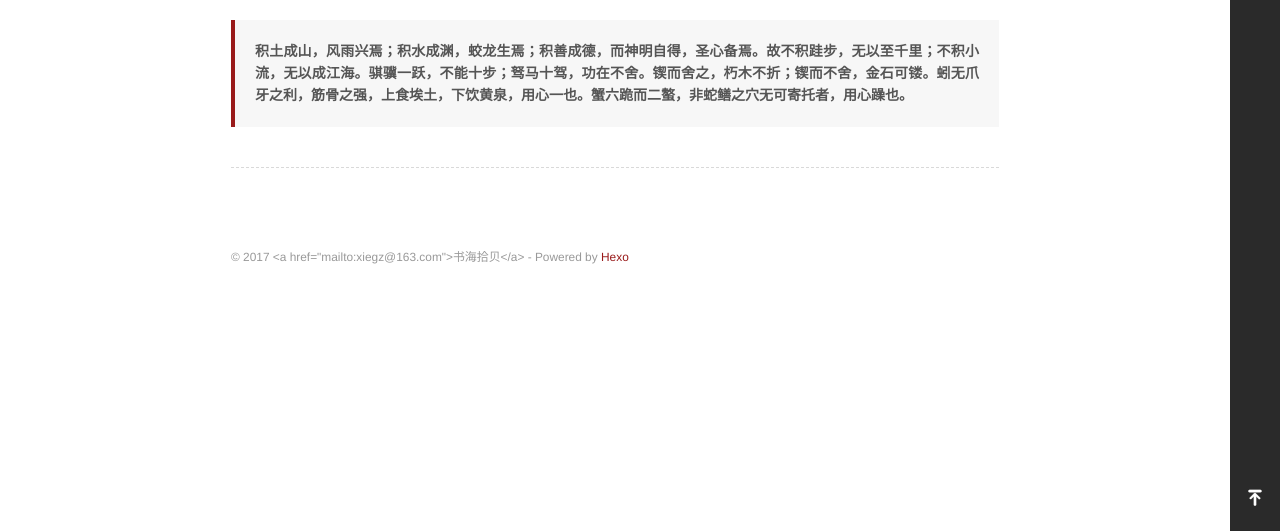
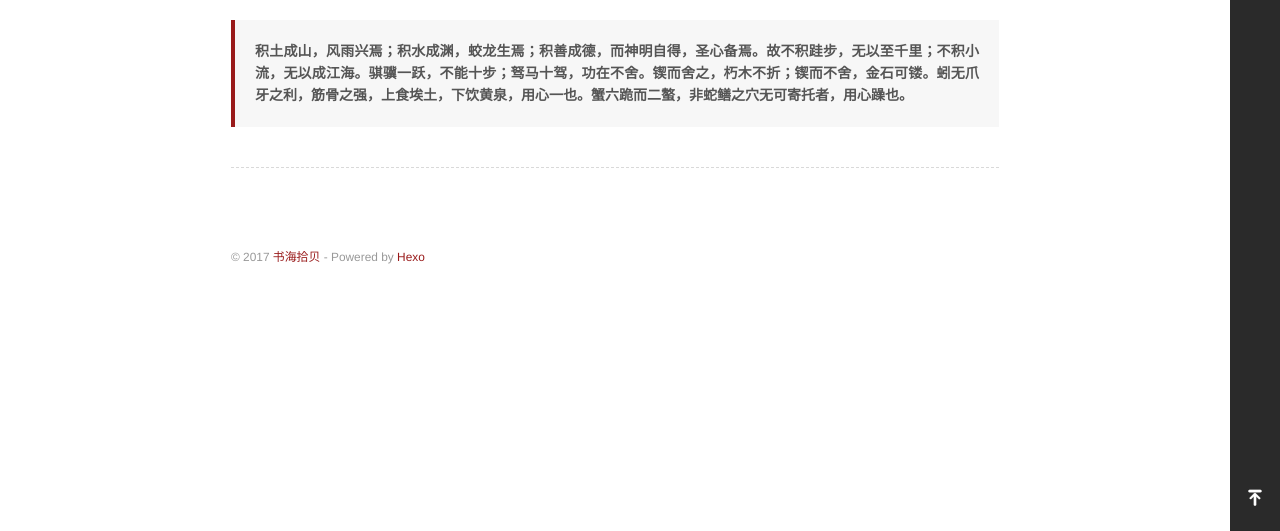
Before and after one commit to JackieAlb/JackieAlb.github.io, a plain HTML site: page 2017/10/17/20171017-beginning/index.html in a window 1280 px wide. Shown: the part 269-800 px from the top of the page. Drawn offline with nearby package versions, Linux system fonts and the light colour scheme.

Commit message:
Site updated: 2017-10-17 16:03:20

```diff
--- a/2017/10/17/20171017-beginning/index.html
+++ b/2017/10/17/20171017-beginning/index.html
@@ -94,7 +94,7 @@
       <footer id="footer">
 
 	<div id="footer-info" class="inner">
-	  &copy; 2017 &lt;a href=&#34;mailto:xiegz@163.com&#34;&gt;书海拾贝&lt;/a&gt;
+	  &copy; 2017 <a href="mailto:xiegz@163.com">书海拾贝</a>
 	  - Powered by <a href="http://22th.top/" target="_blank">Hexo</a>
 	</div>
 </footer>
```
Also changed, not shown: archives/2017/10/index.html (+1 -1 lines), archives/2017/index.html (+1 -1 lines), archives/index.html (+1 -1 lines), index.html (+1 -1 lines), tags/index.html (+1 -1 lines), tags/随笔-励志/index.html (+1 -1 lines).
